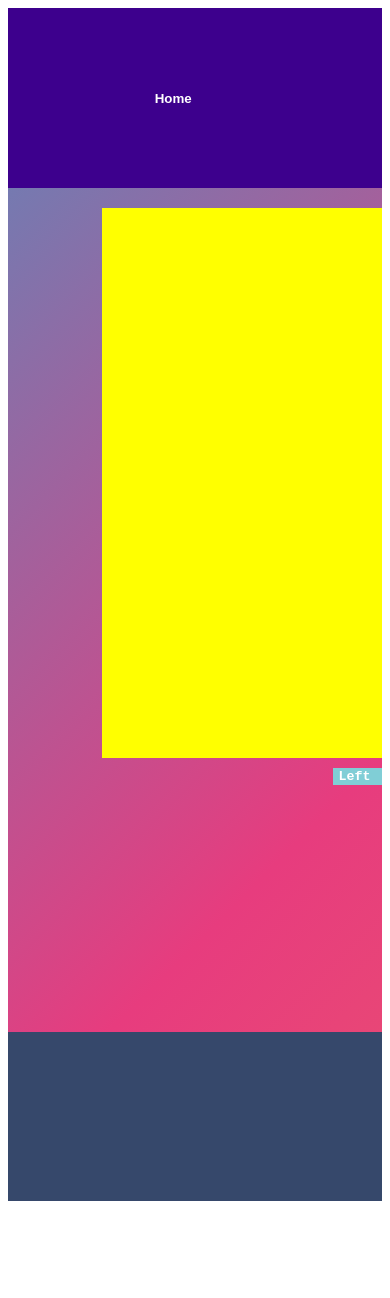
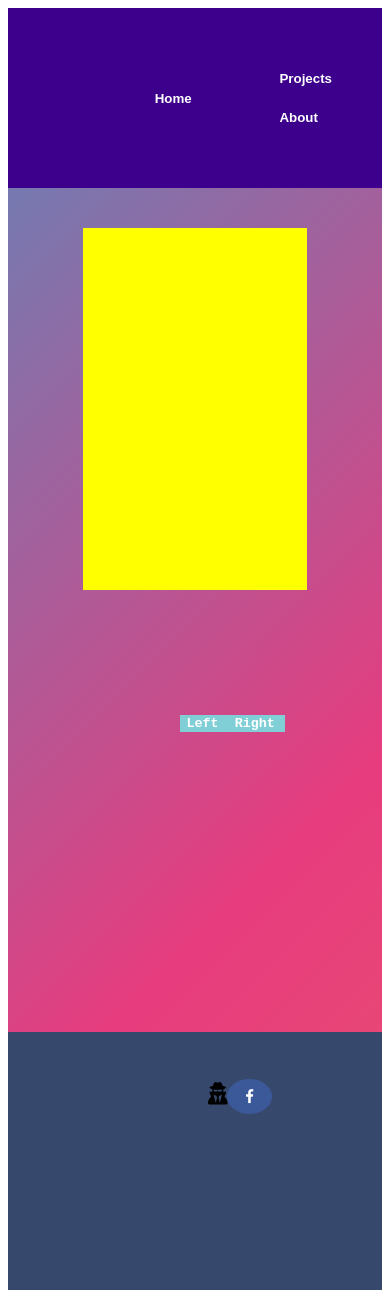
Before and after one commit to Jakubk12/Wizytowka1, a Vue app: page /routercomponents in a window 390 px wide. Before the commit the page ends 1209 px from the top, so only its background shows below. Built offline with nearby package versions, Linux system fonts and the light colour scheme.

Commit message:
Added responsive stylesheets

```diff
--- a/package.json
+++ b/package.json
@@ -9,6 +9,10 @@
     "preview": "vite preview"
   },
   "dependencies": {
+    "@fortawesome/fontawesome-svg-core": "^6.2.0",
+    "@fortawesome/free-regular-svg-icons": "^6.2.0",
+    "@fortawesome/free-solid-svg-icons": "^6.2.0",
+    "@fortawesome/vue-fontawesome": "^3.0.2",
     "pinia": "^2.0.23",
     "vue": "^3.2.41",
     "vue-router": "^4.1.6"
--- a/src/App.vue
+++ b/src/App.vue
@@ -17,12 +17,18 @@ export default {
 </script>
 
 <style>
+
 #app {
- width: 100%;
-    height: 100%;
-    margin: 0;
-    padding: 0px;
-    overflow-x: hidden;
+  width: 100%;
+  overflow-x: hidden;
+  height: 100%;
+}
+    @media all and (max-width:900px) {
+      #app {
+        width: 100%;
+      }
+
+
 
 }
 </style>
--- /dev/null
+++ b/src/body {.scss
@@ -0,0 +1,18 @@
+body {
+    background: linear-gradient(-45deg, #ee7752, #e73c7e, #23a6d5, #23d5ab);
+    background-size: 400% 400%;
+    animation: gradient 15s ease infinite;
+    height: 100vh;
+  }
+
+  @keyframes gradient {
+    0% {
+      background-position: 0% 50%;
+    }
+    50% {
+      background-position: 100% 50%;
+    }
+    100% {
+      background-position: 0% 50%;
+    }
+}
--- a/src/components/layout/TheFooter.vue
+++ b/src/components/layout/TheFooter.vue
@@ -1,13 +1,58 @@
 <template>
-    <div class="footer"></div>
+<link rel="stylesheet" href="https://cdnjs.cloudflare.com/ajax/libs/font-awesome/4.7.0/css/font-awesome.min.css">
+    <div class="footer">
+    <font-awesome-icon icon="fa-solid fa-user-secret"> </font-awesome-icon>
+    <a href="https://www.facebook.com/kuba.keska.9/" class="fa fa-facebook"></a>
+
+
+
+
+    </div>
 </template>
+
 
 <style scoped lang="scss">
     .footer {
         width: 100%;
         height: 20vh;
         margin-bottom: 0;
-        background-color:  #36486b;
+        background:  #36486b;
         margin-bottom: 0;
+  text-align: center;
+  padding: 2em;
+  font-family: 'Source Sans Pro', sans-serif;
+  font-size: 1.4em;
+  font-weight: 300;
+  line-height: 1.6em;
+     @media all and (max-width:900px) {
+      .footer {
+        width: 100%;
+
+      }
+     }
     }
+    .fa {
+  padding: 10px;
+  font-size: 15px;
+  width: 25px;
+  text-align: center;
+  text-decoration: none;
+}
+
+/* Add a hover effect if you want */
+.fa:hover {
+  opacity: 0.7;
+}
+
+/* Set a specific color for each brand */
+
+/* Facebook */
+.fa-facebook {
+  background: #3B5998;
+  border-radius: 50%;
+  color: white;
+}
 </style>
+<script>
+
+</script>
--- a/src/components/layout/TheHeader.vue
+++ b/src/components/layout/TheHeader.vue
@@ -12,12 +12,17 @@
 
 <style scoped lang="scss">
 .main {
+   float: center;
+        margin-right: 0;
+        height: 5%;
+        width: 100%;
+        display: flex;
     height: 180px;
     background-color: #3d008d;
-     display: flex;
   justify-content: center;
   align-items: center;
   padding-bottom: 0;
+
   }
   .main nav {
      width: 90%;
@@ -64,8 +69,17 @@
   }
 
 
+
 }
 
+        @media all and (max-width:900px) {
+        .main ul {  display: inline-block;       }
+        }
+         @media all and (max-width:600px) {
+        .main ul {
+          margin-left: -50%;
+        }
+        }
 h1 {
     margin: 0;
 }
--- a/src/main.js
+++ b/src/main.js
@@ -1,10 +1,26 @@
 import { createApp } from 'vue';
 import App from './App.vue'
 import router from './router.js';
+/* import the fontawesome core */
+import { library } from '@fortawesome/fontawesome-svg-core'
+
+
+/* import font awesome icon component */
+import { FontAwesomeIcon } from '@fortawesome/vue-fontawesome'
+
+/* import specific icons */
+import { faUserSecret, } from '@fortawesome/free-solid-svg-icons'
+
+
+
+/* add icons to the library */
+library.add(faUserSecret, )
 
 
 
 
 const app = createApp(App)
 app.use(router)
+.component('font-awesome-icon', FontAwesomeIcon)
+
 app.mount('#app')
--- a/src/pages/routercomponents/ComponentHome.vue
+++ b/src/pages/routercomponents/ComponentHome.vue
@@ -42,16 +42,16 @@
 
 }
 .slider-parent {
-    margin-top: 20px;
-        margin-left: 25%;
+    margin-top: 40px;
+    margin-left: 20%;
         width: 675px;
         left: 0;
         top: 0;
 }
     .slider {
 
-        width: 550px;
-        height: 550px;
+        width: 75%;
+        height: 45%;
         background: yellow;
         transform: perspective(800px), rotateX(180deg), rotate(0deg), rotate TranslateZ(-150deg);
         transform-style: preserve-3d;
@@ -59,24 +59,26 @@
 
 }
 .top, .bottom, .left, .right {
-    width: 75%;
-    height: 600px;
+    width: 35%;
+    height: 400px;
     position: absolute;
     box-shadow: 0 0 5px 0 #ccc, inset 0 0 10px 0 #ccc;
     border-radius: 12px;
 
     }
+
+
     .top {
   transform: rotateX(90deg) translate3d(0, 150px, 150px);
   background: Green;
-    width: 75%;
+   width: 75%;
     height: 75%;
 
 }
 .bottom {
   transform: rotateX(90deg) translate3d(0, 150px, -250px);
   background: Blue;
- width: 75%;
+   width: 75%;
     height: 75%;
 
 
@@ -101,7 +103,7 @@
     width: 100%;
     display: flex;
     justify-content: center;
-      margin-top: 10px;
+      margin-top: 125px;
 
 
 }
@@ -110,6 +112,7 @@
 <script>
 import SliderLeftButton from './UI/SliderLeftButton.vue';
 import SliderRightButton from './UI/SliderRightButton.vue'
+
 
 export default {
 components: {
@@ -123,14 +126,14 @@ data(){
 methods: {
 leftSlide(){
     this.Change += 90;
-    document.querySelector('.slider').style.transform = `perspective(800px) rotateX(90deg) rotate(${this.Change}deg)  translateZ(-80px)`;
+    document.querySelector('.slider').style.transform = `perspective(800px) rotateX(90deg) rotate(${this.Change}deg)  translateZ(-150px)`;
 
 },
  rightSlide() {
       this.Change -= 90;
       document.querySelector(
         ".slider"
-      ).style.transform = `perspective(800px) rotateX(90deg) rotate(${this.Change}deg)  translateZ(-80px)`;
+      ).style.transform = `perspective(800px) rotateX(90deg) rotate(${this.Change}deg)  translateZ(-150px)`;
     },
 }
 }
--- a/src/pages/routercomponents/UI/SliderLeftButton.vue
+++ b/src/pages/routercomponents/UI/SliderLeftButton.vue
@@ -24,5 +24,10 @@
         color: black
     }
     }
+        @media all and (max-width:900px) {
+            .switch-left {
+            width: 15%;
+            }
+        }
 
 </style>
--- a/src/pages/routercomponents/UI/SliderRightButton.vue
+++ b/src/pages/routercomponents/UI/SliderRightButton.vue
@@ -2,10 +2,10 @@
     <button class="switch-right">Right</button>
 </template>
 <style lang="scss">
- .switch-right  {
-       height: 4%;
+ .switch-right {
+     height: 4%;
         background: #80ced6;
-        float: right;
+        float: left;
         cursor: pointer;
         transition: .2s all;
         color: white;
@@ -13,12 +13,19 @@
         font-weight: 900;
         border: none;
         width: 8%;
+        text-decoration: white;
+
     &:hover{
         background: #FF521B;
+        text-decoration: black;
         transition: 0.2s all;
         text-transform: uppercase;
-        color: black;
+        color: black
     }
-
- }
+    }
+        @media all and (max-width:900px) {
+            .switch-right {
+            width: 20%;
+            }
+        }
 </style>
```
Also changed, not shown: 1 other file (tests, documents, lock files or other folders).
